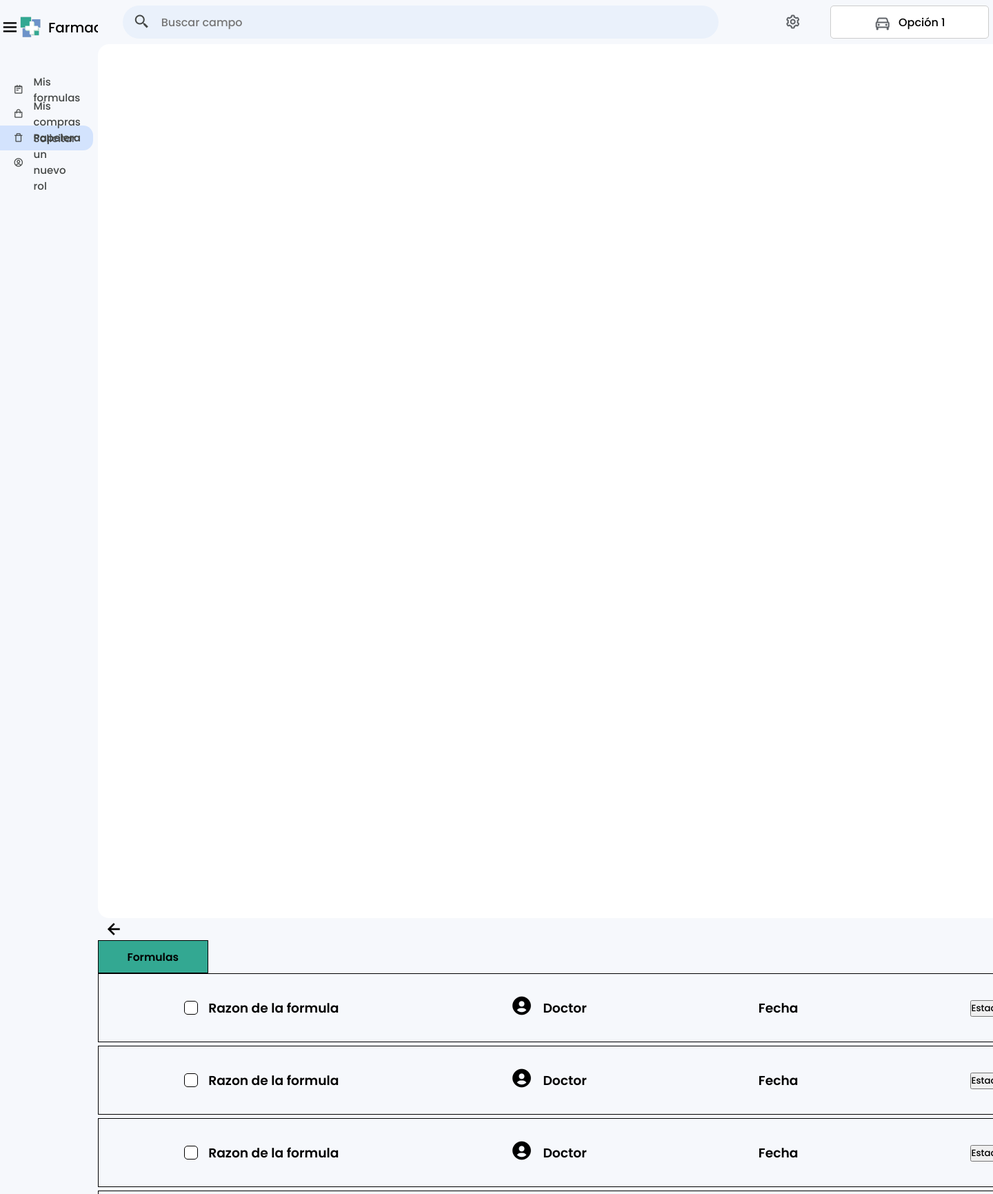
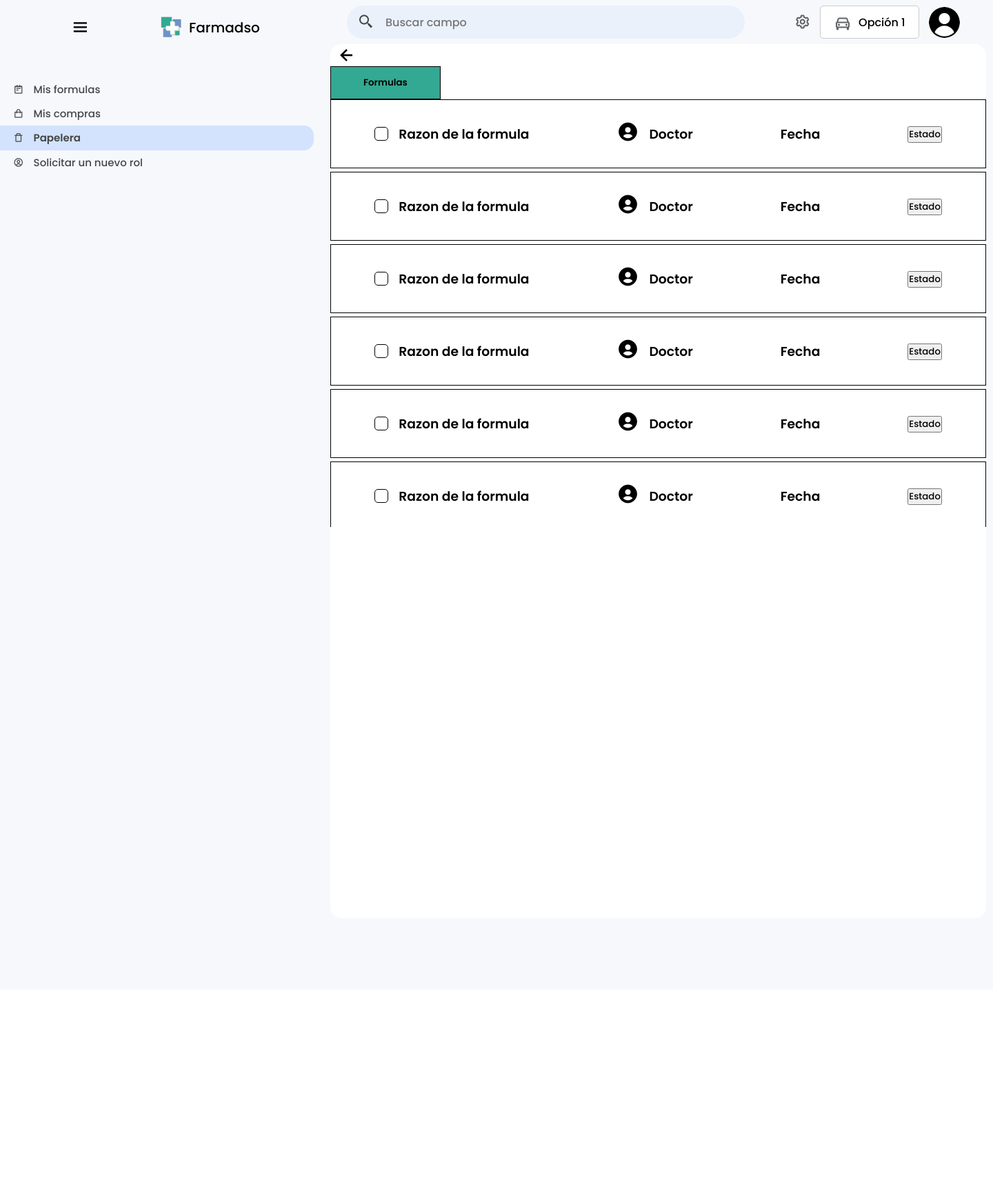
Before and after one commit to farmadsosena/Farmadso_sena, a PHP site: page /views/Usuario.html in a window 1440 px wide, after a click on "Papelera"; the page is wider, and only the part inside the window is pictured. Shown: the top 1731 px of that part at 69% size. After the commit the page ends 764 px from the top of that part, so only its background shows below. Run offline with PHP 8.4, Linux system fonts and the light colour scheme; some libraries are stand-ins or nearby versions.

Commit message:
Actualizado todo el css de Usuario.css

```diff
--- a/assets/css/usuario.css
+++ b/assets/css/usuario.css
@@ -545,7 +545,6 @@ input:focus{
 
 
 .card{
-
   width: 280px;
   height: 220px;
   border: rgb(197, 197, 197) 1px solid;
@@ -570,10 +569,11 @@ input:focus{
 .cont-p{
   display: flex;
   flex-direction: column;
-  width: 2000px;
+  width: 100%;
   height: 700px;
   overflow: auto;
 }
+
 .icon{
   display: flex;
   width: 3rem;
```
Also changed, not shown: views/Usuario.html (+5 -4 lines).
